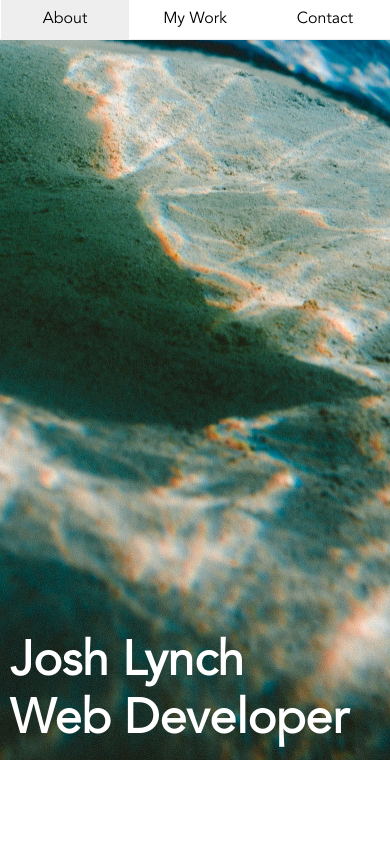
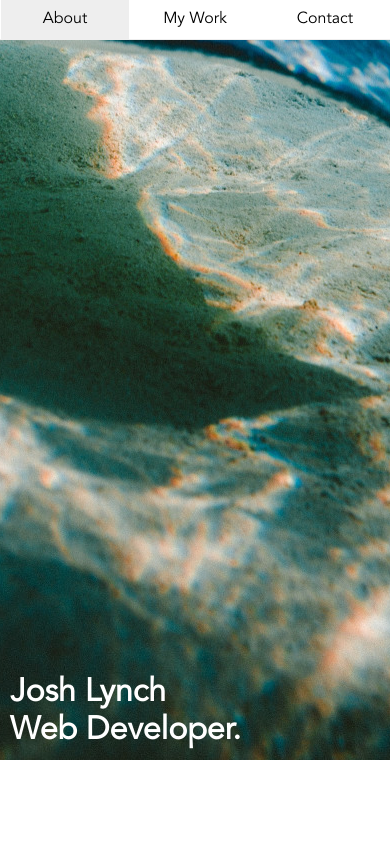
Before and after one commit to jdLYNC/jdLYNC.github.io, a website: page index.html in a window 390 px wide. Shown: the top 841 px of the page. Drawn offline with nearby package versions, Linux system fonts and the light colour scheme.

```diff
--- a/index.html
+++ b/index.html
@@ -27,7 +27,7 @@
 
     <div class="parallax prlx-1">
       <h1>Josh Lynch<br>
-        Web Developer</h1>
+        Web Developer.</h1>
     </div>
 
     <section id="about">
--- a/style.scss
+++ b/style.scss
@@ -123,6 +123,9 @@
     color: $background;
     font-size: 3em;
     margin: 10px;
+    @media (max-width: 415px) {
+      font-size: 2em;
+    }
   }
 }
 
```
Also changed, not shown: style.css, 1 other file.
